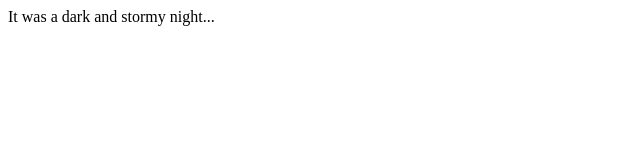
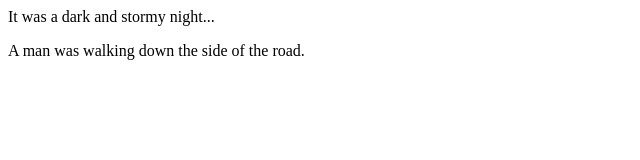
Before and after one commit to tglemieux/fireside-story, a plain HTML site: page index.html in a window 1280 px wide. Shown: the whole page, without its empty margins (0-640 px from the left). Drawn offline with Linux system fonts and the light colour scheme.

Commit message:
added second line of story

```diff
--- a/index.html
+++ b/index.html
@@ -1,5 +1,6 @@
 <html>
   <body>
     <p>It was a dark and stormy night...</p>
+    <p>A man was walking down the side of the road.</p>
   </body>
 </html>
```
